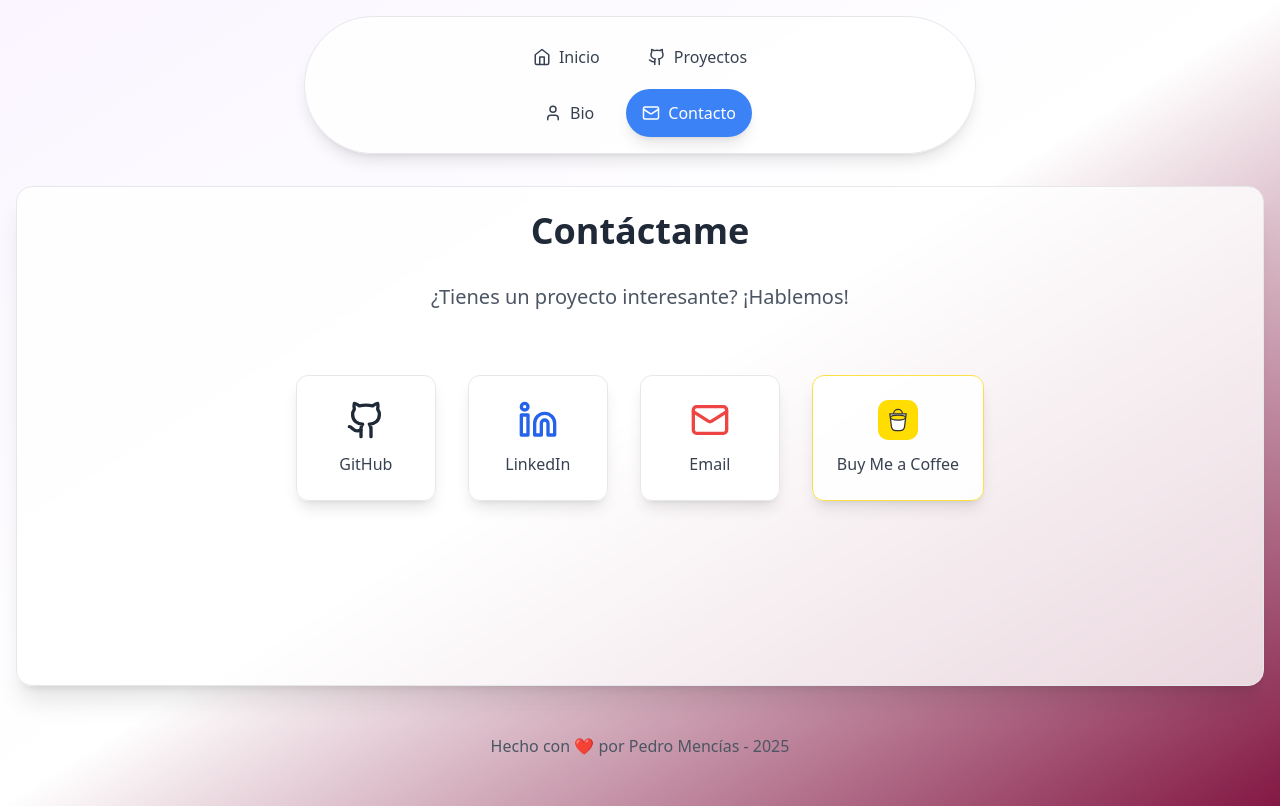
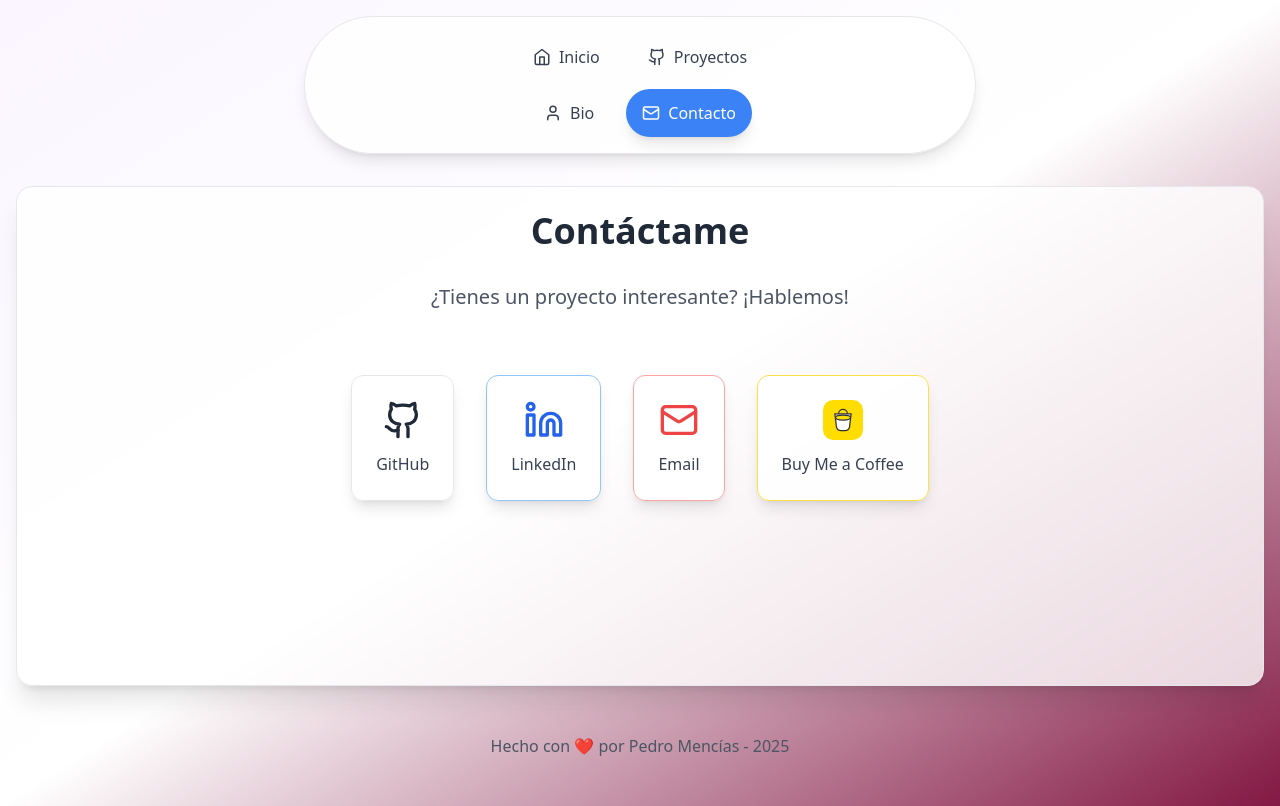
Before and after one commit to Charran78/Netlify_BeyondDigitalWeb, a React (Create React App) app: page / in a window 1280 px wide. Both pictures are taken after a click on the button "Contacto". Built offline with nearby package versions, Linux system fonts and the light colour scheme.

Commit message:
Update App.jsx
cambiar colores en botones

```diff
--- a/src/App.jsx
+++ b/src/App.jsx
@@ -222,7 +222,7 @@ const App = () => {
                 href="https://github.com/Charran78"
                 target="_blank"
                 rel="noopener noreferrer"
-                className="flex flex-col items-center gap-3 p-6 bg-white/90 dark:bg-gray-800/90 rounded-xl shadow-lg hover:shadow-xl transition-all duration-300 border border-gray-200 dark:border-gray-700 min-w-[140px] backdrop-blur-sm"
+                className="flex flex-col items-center gap-3 p-6 bg-white/90 dark:bg-gray-800/90 rounded-xl shadow-lg hover:shadow-xl transition-all duration-300 border border-white-300 dark:border-white-400 hover:bg-blue-50 dark:hover:bg-white-900"
               >
                 <Github size={40} className="text-gray-800 dark:text-gray-200" />
                 <span className="font-medium text-gray-700 dark:text-gray-300">GitHub</span>
@@ -232,7 +232,7 @@ const App = () => {
                 href="https://www.linkedin.com/in/pedro-menc%C3%ADas-68223336b/"
                 target="_blank"
                 rel="noopener noreferrer"
-                className="flex flex-col items-center gap-3 p-6 bg-white/90 dark:bg-gray-800/90 rounded-xl shadow-lg hover:shadow-xl transition-all duration-300 border border-gray-200 dark:border-gray-700 min-w-[140px] backdrop-blur-sm"
+                className="flex flex-col items-center gap-3 p-6 bg-white/90 dark:bg-gray-800/90 rounded-xl shadow-lg hover:shadow-xl transition-all duration-300 border border-blue-300 dark:border-blue-400 hover:bg-blue-50 dark:hover:bg-blue-900"
               >
                 <Linkedin size={40} className="text-blue-600 dark:text-blue-400" />
                 <span className="font-medium text-gray-700 dark:text-gray-300">LinkedIn</span>
@@ -240,7 +240,7 @@ const App = () => {
 
               <a
                 href="mailto:beyond.digital.web@gmail.com"
-                className="flex flex-col items-center gap-3 p-6 bg-white/90 dark:bg-gray-800/90 rounded-xl shadow-lg hover:shadow-xl transition-all duration-300 border border-gray-200 dark:border-gray-700 min-w-[140px] backdrop-blur-sm"
+                className="flex flex-col items-center gap-3 p-6 bg-white/90 dark:bg-gray-800/90 rounded-xl shadow-lg hover:shadow-xl transition-all duration-300 border border-red-300 dark:border-red-400 hover:bg-red-50 dark:hover:bg-red-900"
               >
                 <Mail size={40} className="text-red-500 dark:text-red-400" />
                 <span className="font-medium text-gray-700 dark:text-gray-300">Email</span>
```
